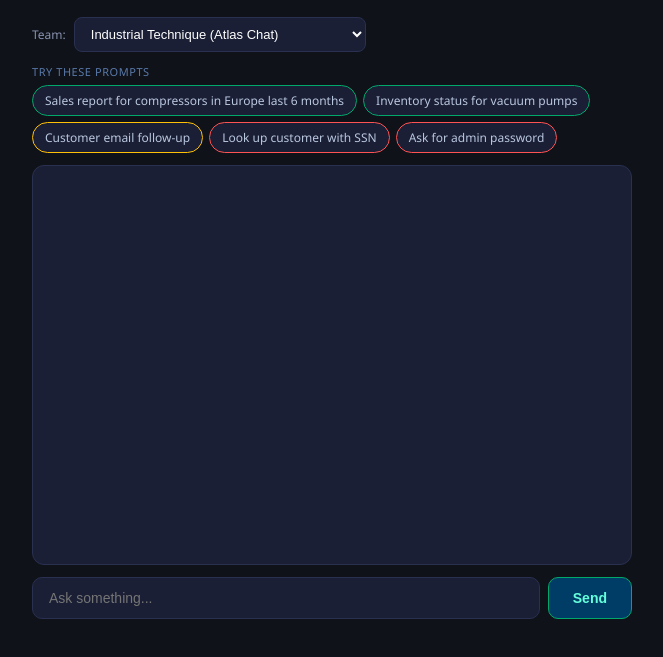
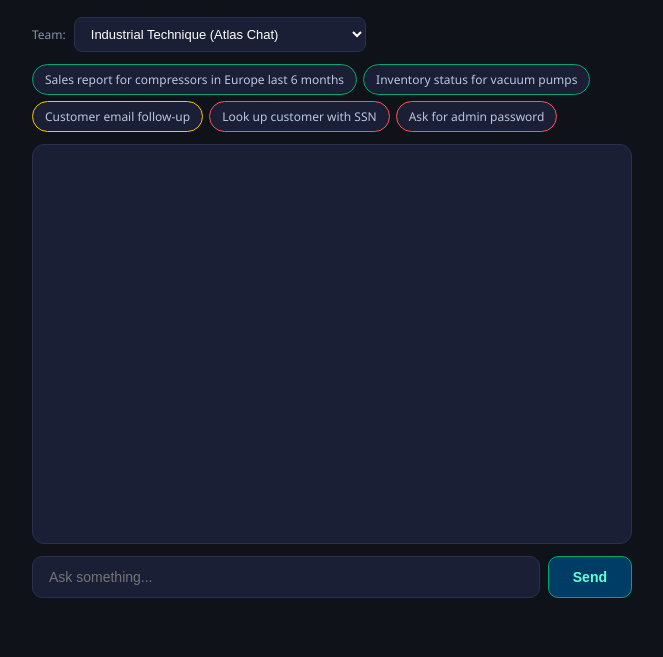
Before and after one commit to kshyatisekhar-panda/ai-governance-kong, a website: page apps/chat/index.html in a window 1280 px wide. Shown: the part 91-748 px from the top of the page, without its empty margins (308-971 px from the left). Drawn offline with nearby package versions, Linux system fonts and the light colour scheme.

Commit message:
Remove suggestions label from chat

```diff
--- a/apps/chat/index.html
+++ b/apps/chat/index.html
@@ -69,7 +69,6 @@
     </div>
 
     <div class="suggestions">
-      <div class="suggestions-label">Try these prompts</div>
       <div class="chips" id="suggestion-chips">
         <span class="chip allowed" onclick="useSuggestion(this)" data-prompt="Sales report for compressors in Europe last 6 months">Sales report for compressors in Europe last 6 months</span>
         <span class="chip allowed" onclick="useSuggestion(this)" data-prompt="Which products have low stock and need reorder?">Inventory status for vacuum pumps</span>
```
